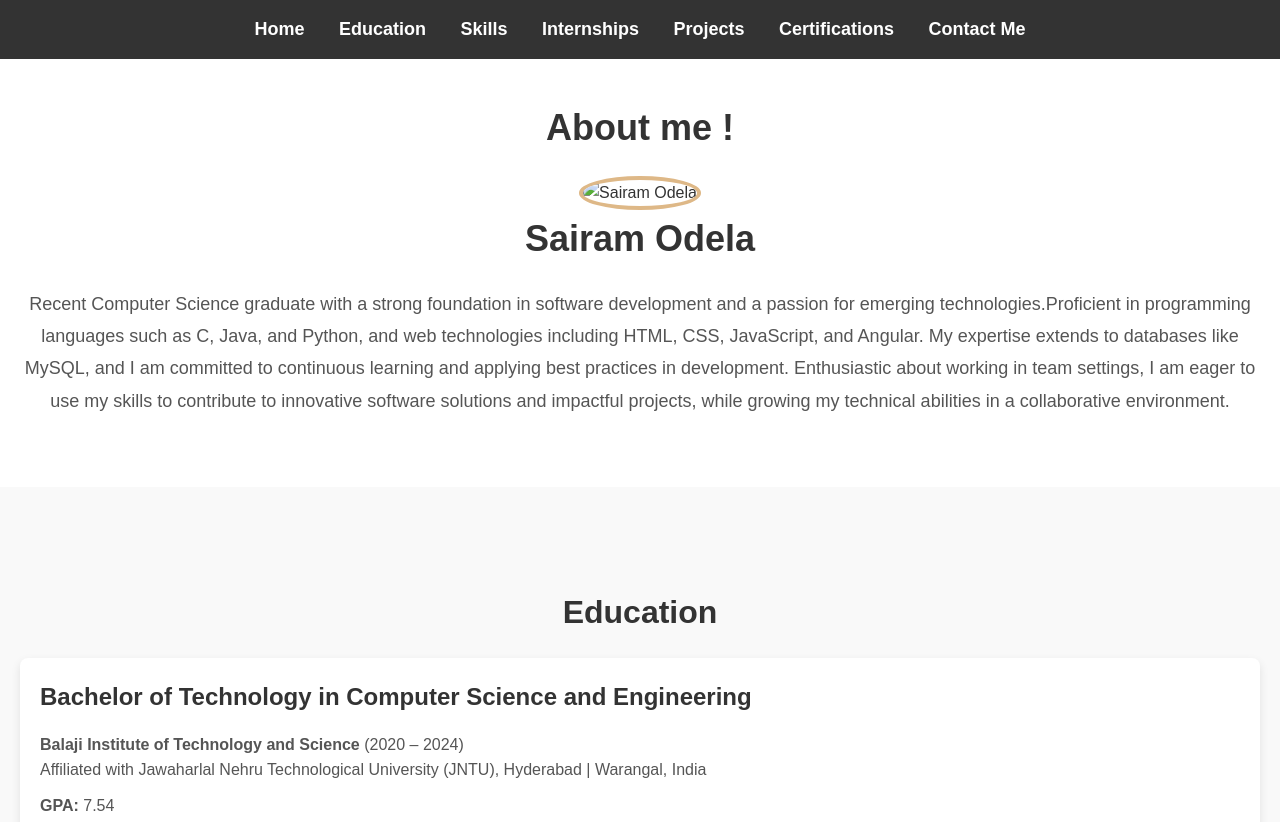
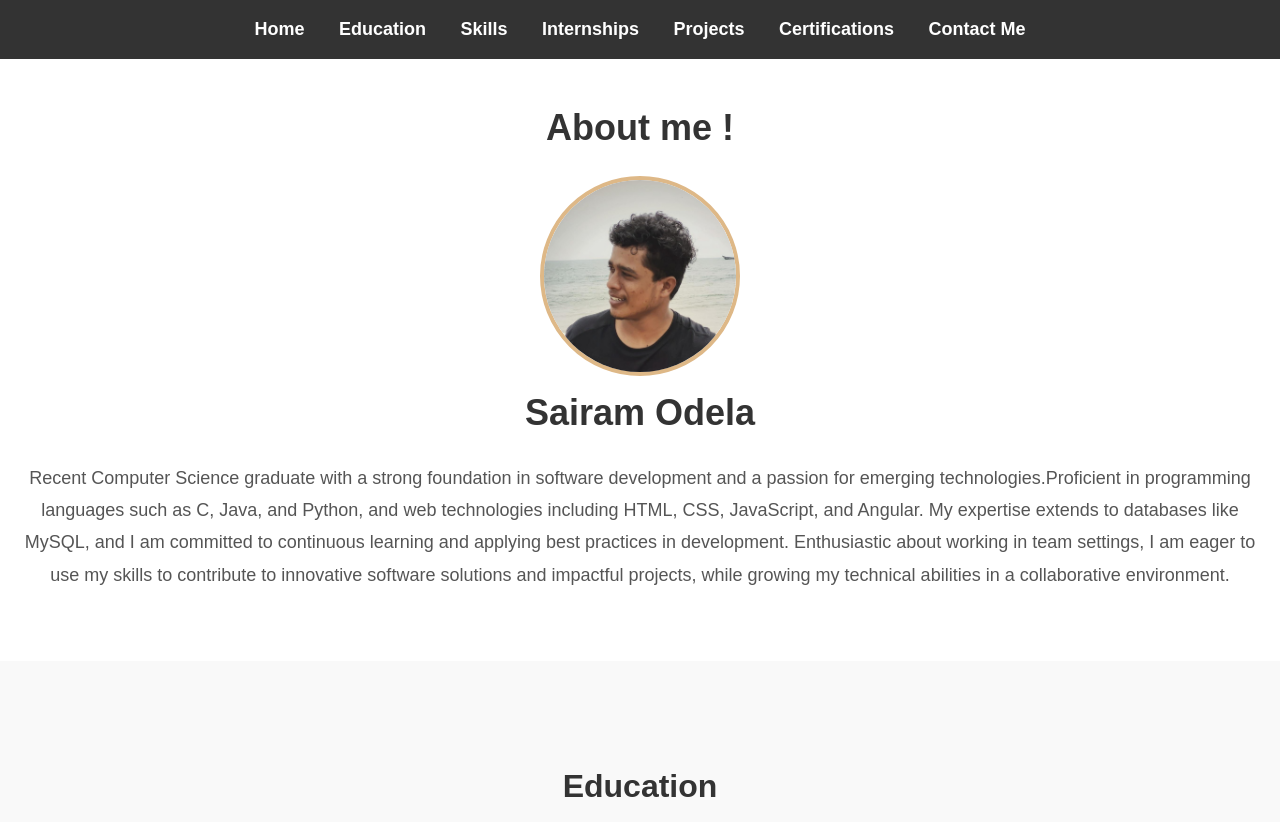
Before and after one commit to sairamodela/sai-portfolio, a plain HTML site: page index.html in a window 1280 px wide. Shown: the top 822 px of the page. Drawn offline with Linux system fonts and the light colour scheme; a script that the page names is missing.

Commit message:
Update index.html

```diff
--- a/index.html
+++ b/index.html
@@ -31,7 +31,7 @@
         <div class="profile-content">
             <h1 >About me !</h1>
             <div class="profile-image">
-                <img src="images/kittu.jpg" alt="Sairam Odela">
+                <img src="kittu.jpg" alt="Sairam Odela">
             </div>
             <h1>Sairam Odela</h1>
             <p>Recent Computer Science graduate with a strong foundation in software development and a passion for emerging technologies.Proficient in programming languages such as C, Java, and Python, and web technologies including HTML, CSS, JavaScript, and Angular. My expertise extends to databases like MySQL, and I am committed to continuous learning and applying best practices in development. Enthusiastic about working in team settings, I am eager to use my skills to contribute to innovative software solutions and impactful projects, while growing my technical abilities in a collaborative environment.</p>
```
